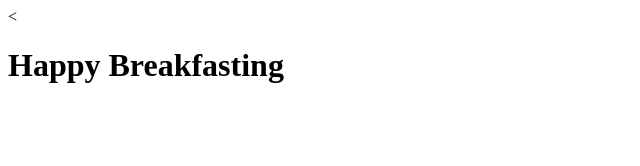
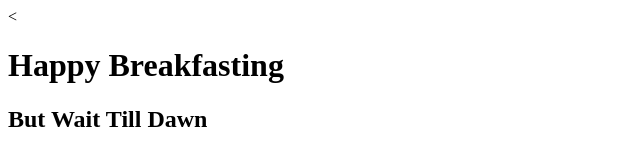
Before and after one commit to 16110322/amikom, a plain HTML site: page index.html in a window 1280 px wide. Shown: the whole page, without its empty margins (0-640 px from the left). Drawn offline with Linux system fonts and the light colour scheme.

Commit message:
tambah h2

```diff
--- a/index.html
+++ b/index.html
@@ -5,5 +5,6 @@
 </head>
 <body>
 	<h1>Happy Breakfasting</h1>
+	<h2>But Wait Till Dawn</h2>
 </body>
 </html>
```
